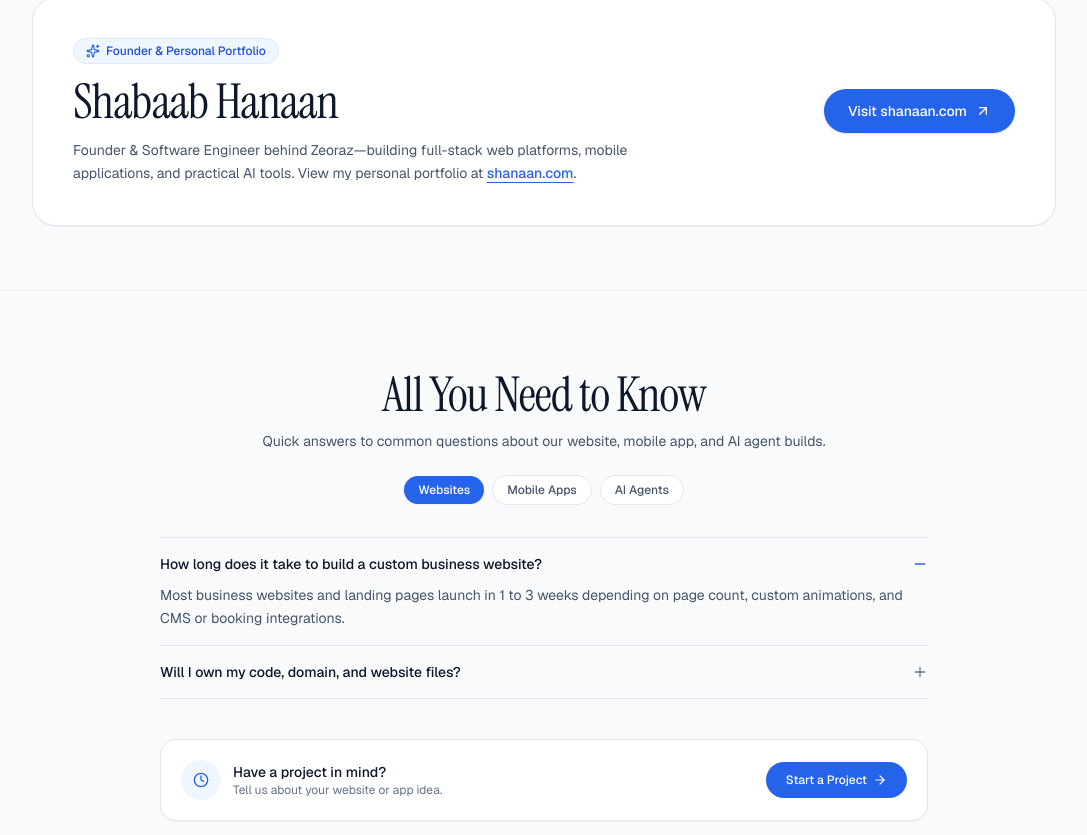
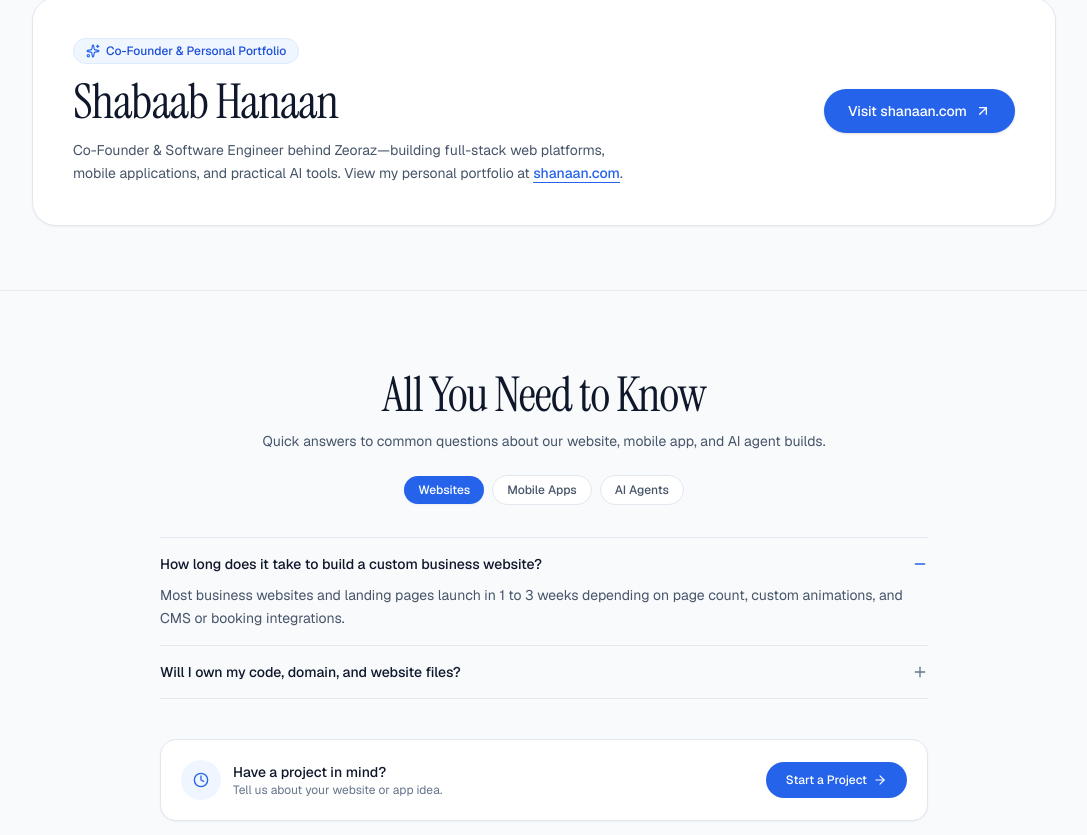
Before and after one commit to shabaabhanaan/zeoraz-site, a Next.js app: page / in a window 1280 px wide. Shown: the part 3520-4355 px from the top of the page, without its empty margins (96-1183 px from the left). Built offline with nearby package versions, Linux system fonts and the light colour scheme.

Commit message:
chore: update title to Co-Founder in portfolio section

```diff
--- a/src/components/organisms/LandingPageContent.tsx
+++ b/src/components/organisms/LandingPageContent.tsx
@@ -905,20 +905,20 @@ export const LandingPageContent = () => {
           </div>
         </section>
 
-        {/* FOUNDER & PORTFOLIO SECTION (shanaan.com) */}
+        {/* CO-FOUNDER & PORTFOLIO SECTION (shanaan.com) */}
         <section id="portfolio" className="scroll-mt-24 py-12 sm:py-16 px-6 lg:px-12 bg-[#F8FAFC] border-t border-slate-200/70">
           <div className="max-w-5xl mx-auto">
             <div className="bg-white rounded-3xl border border-[#E2E8F0] p-6 sm:p-10 shadow-xs">
               <div className="flex flex-col md:flex-row md:items-center justify-between gap-6">
                 <div className="space-y-3 max-w-xl">
                   <span className="inline-flex items-center gap-1.5 px-3 py-1 rounded-full bg-[#EFF6FF] text-xs font-medium text-[#1D4ED8] border border-[#DBEAFE]">
-                    <Sparkles className="w-3.5 h-3.5 text-[#2563EB]" /> Founder &amp; Personal Portfolio
+                    <Sparkles className="w-3.5 h-3.5 text-[#2563EB]" /> Co-Founder &amp; Personal Portfolio
                   </span>
                   <h2 className="font-serif font-normal text-3xl sm:text-5xl tracking-[-0.02em] text-[#0F172A] leading-[1.08]">
                     Shabaab Hanaan
                   </h2>
                   <p className="text-xs sm:text-sm text-[#475569] leading-relaxed">
-                    Founder &amp; Software Engineer behind Zeoraz—building full-stack web platforms, mobile applications, and practical AI tools. View my personal portfolio at{" "}
+                    Co-Founder &amp; Software Engineer behind Zeoraz—building full-stack web platforms, mobile applications, and practical AI tools. View my personal portfolio at{" "}
                     <a
                       href="https://shanaan.com"
                       target="_blank"
```
